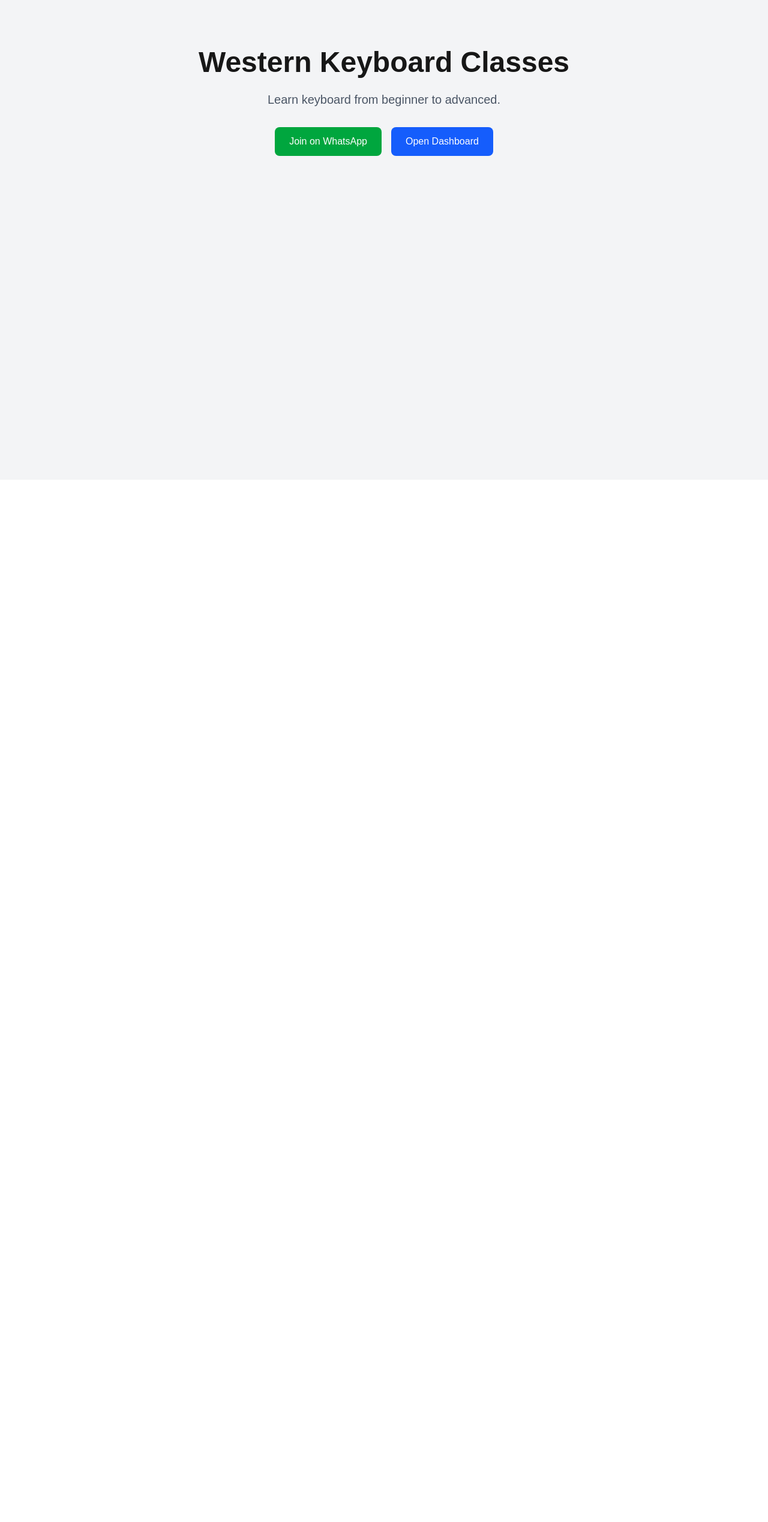
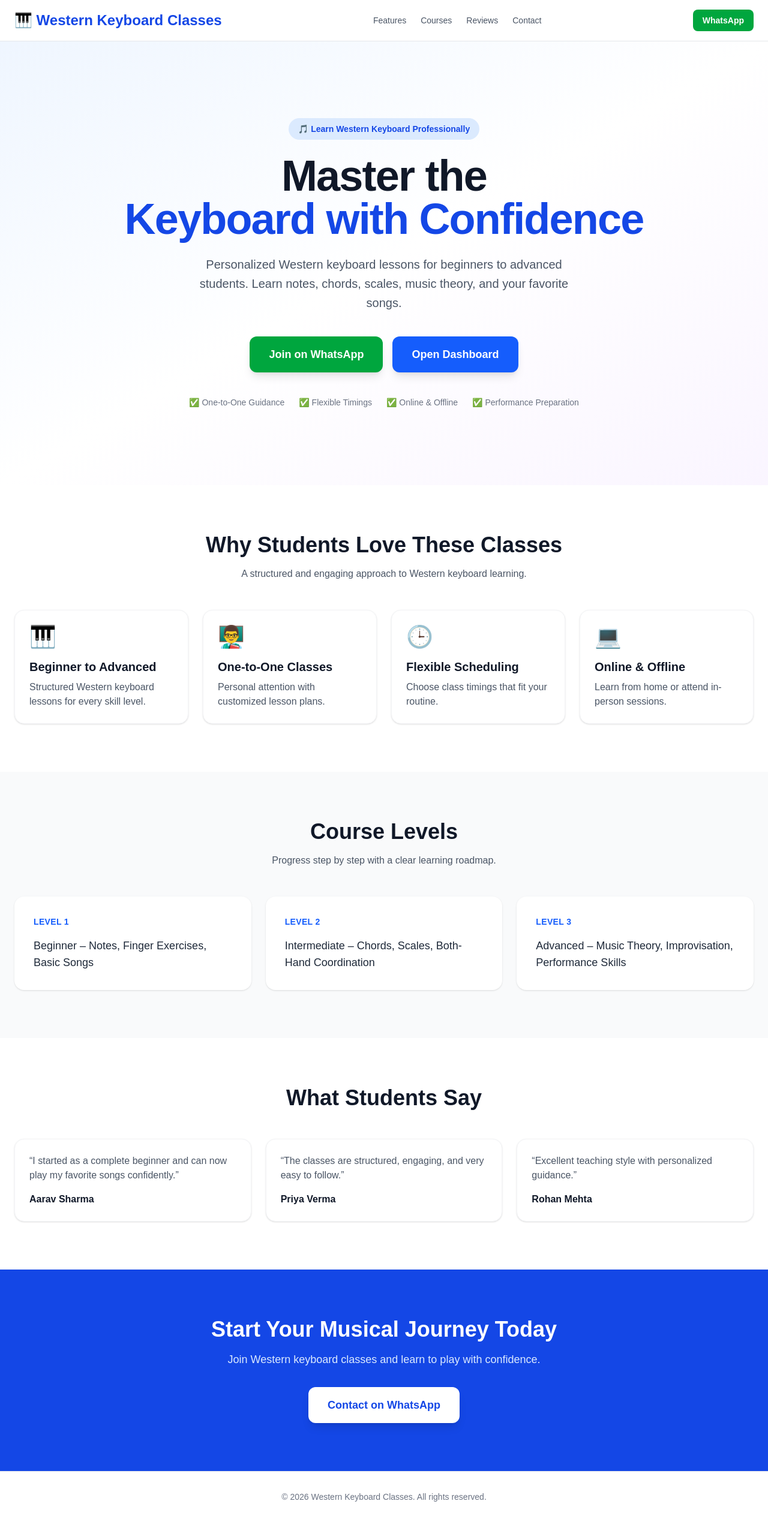
Before and after one commit to Shre2409/western-keyboard-classes, a Next.js app: page / in a window 1280 px wide. Shown: the whole page at 60% size. Before the commit the page ends 800 px from the top, so only its background shows below. Built offline with nearby package versions, Linux system fonts and the light colour scheme.

Commit message:
Updated homepage design

```diff
--- a/app/page.tsx
+++ b/app/page.tsx
@@ -1,32 +1,217 @@
 import Link from 'next/link'
+
+const features = [
+  {
+    title: 'Beginner to Advanced',
+    description: 'Structured Western keyboard lessons for every skill level.',
+    icon: '🎹',
+  },
+  {
+    title: 'One-to-One Classes',
+    description: 'Personal attention with customized lesson plans.',
+    icon: '👨‍🏫',
+  },
+  {
+    title: 'Flexible Scheduling',
+    description: 'Choose class timings that fit your routine.',
+    icon: '🕒',
+  },
+  {
+    title: 'Online & Offline',
+    description: 'Learn from home or attend in-person sessions.',
+    icon: '💻',
+  },
+]
+
+const levels = [
+  'Beginner – Notes, Finger Exercises, Basic Songs',
+  'Intermediate – Chords, Scales, Both-Hand Coordination',
+  'Advanced – Music Theory, Improvisation, Performance Skills',
+]
+
+const testimonials = [
+  {
+    name: 'Aarav Sharma',
+    text: 'I started as a complete beginner and can now play my favorite songs confidently.',
+  },
+  {
+    name: 'Priya Verma',
+    text: 'The classes are structured, engaging, and very easy to follow.',
+  },
+  {
+    name: 'Rohan Mehta',
+    text: 'Excellent teaching style with personalized guidance.',
+  },
+]
 
 export default function Home() {
   return (
-    <main className="min-h-screen bg-gray-100">
-      <section className="max-w-6xl mx-auto px-6 py-20 text-center">
-        <h1 className="text-5xl font-bold mb-6">
-          Western Keyboard Classes
+    <main className="min-h-screen bg-white text-gray-900">
+      {/* Navigation */}
+      <header className="sticky top-0 z-50 border-b border-gray-200 bg-white/90 backdrop-blur">
+        <nav className="mx-auto flex max-w-7xl items-center justify-between px-6 py-4">
+          <div className="text-2xl font-bold text-blue-700">🎹 Western Keyboard Classes</div>
+
+          <div className="hidden md:flex items-center gap-6 text-sm font-medium text-gray-600">
+            <a href="#features" className="hover:text-blue-700">Features</a>
+            <a href="#courses" className="hover:text-blue-700">Courses</a>
+            <a href="#testimonials" className="hover:text-blue-700">Reviews</a>
+            <a href="#contact" className="hover:text-blue-700">Contact</a>
+          </div>
+
+          <a
+            href="https://wa.me/919479966175"
+            target="_blank"
+            className="rounded-lg bg-green-600 px-4 py-2 text-sm font-semibold text-white hover:bg-green-700"
+          >
+            WhatsApp
+          </a>
+        </nav>
+      </header>
+
+      {/* Hero Section */}
+      <section className="bg-gradient-to-br from-blue-50 via-white to-purple-50">
+        <div className="mx-auto max-w-7xl px-6 py-24 md:py-32">
+          <div className="mx-auto max-w-4xl text-center">
+            <div className="mb-6 inline-block rounded-full bg-blue-100 px-4 py-2 text-sm font-semibold text-blue-700">
+              🎵 Learn Western Keyboard Professionally
+            </div>
+
+            <h1 className="mb-6 text-5xl font-extrabold tracking-tight text-gray-900 md:text-7xl">
+              Master the
+              <span className="block text-blue-700">Keyboard with Confidence</span>
             </h1>
-        <p className="text-xl text-gray-600 mb-8">
-          Learn keyboard from beginner to advanced.
+
+            <p className="mx-auto mb-10 max-w-2xl text-lg leading-8 text-gray-600 md:text-xl">
+              Personalized Western keyboard lessons for beginners to advanced students.
+              Learn notes, chords, scales, music theory, and your favorite songs.
             </p>
 
-        <div className="flex justify-center gap-4">
+            <div className="flex flex-col justify-center gap-4 sm:flex-row">
               <a
                 href="https://wa.me/919479966175"
-            className="bg-green-600 text-white px-6 py-3 rounded-lg"
+                target="_blank"
+                className="rounded-xl bg-green-600 px-8 py-4 text-lg font-semibold text-white shadow-lg hover:bg-green-700"
               >
                 Join on WhatsApp
               </a>
 
               <Link
                 href="/dashboard"
-            className="bg-blue-600 text-white px-6 py-3 rounded-lg"
+                className="rounded-xl bg-blue-600 px-8 py-4 text-lg font-semibold text-white shadow-lg hover:bg-blue-700"
               >
                 Open Dashboard
               </Link>
             </div>
+
+            <div className="mt-10 flex flex-wrap justify-center gap-6 text-sm text-gray-500">
+              <span>✅ One-to-One Guidance</span>
+              <span>✅ Flexible Timings</span>
+              <span>✅ Online & Offline</span>
+              <span>✅ Performance Preparation</span>
+            </div>
+          </div>
+        </div>
       </section>
+
+      {/* Features */}
+      <section id="features" className="py-20">
+        <div className="mx-auto max-w-7xl px-6">
+          <div className="mx-auto max-w-2xl text-center">
+            <h2 className="text-4xl font-bold">Why Students Love These Classes</h2>
+            <p className="mt-4 text-gray-600">
+              A structured and engaging approach to Western keyboard learning.
+            </p>
+          </div>
+
+          <div className="mt-12 grid gap-6 md:grid-cols-2 lg:grid-cols-4">
+            {features.map((feature) => (
+              <div
+                key={feature.title}
+                className="rounded-2xl border border-gray-100 bg-white p-6 shadow-sm hover:shadow-lg"
+              >
+                <div className="mb-4 text-4xl">{feature.icon}</div>
+                <h3 className="mb-2 text-xl font-semibold">{feature.title}</h3>
+                <p className="text-gray-600">{feature.description}</p>
+              </div>
+            ))}
+          </div>
+        </div>
+      </section>
+
+      {/* Courses */}
+      <section id="courses" className="bg-gray-50 py-20">
+        <div className="mx-auto max-w-7xl px-6">
+          <div className="text-center">
+            <h2 className="text-4xl font-bold">Course Levels</h2>
+            <p className="mt-4 text-gray-600">
+              Progress step by step with a clear learning roadmap.
+            </p>
+          </div>
+
+          <div className="mt-12 grid gap-6 md:grid-cols-3">
+            {levels.map((level, index) => (
+              <div
+                key={level}
+                className="rounded-2xl bg-white p-8 shadow-sm"
+              >
+                <div className="mb-4 text-sm font-bold uppercase tracking-wide text-blue-600">
+                  Level {index + 1}
+                </div>
+                <p className="text-lg font-medium text-gray-800">{level}</p>
+              </div>
+            ))}
+          </div>
+        </div>
+      </section>
+
+      {/* Testimonials */}
+      <section id="testimonials" className="py-20">
+        <div className="mx-auto max-w-7xl px-6">
+          <div className="text-center">
+            <h2 className="text-4xl font-bold">What Students Say</h2>
+          </div>
+
+          <div className="mt-12 grid gap-6 md:grid-cols-3">
+            {testimonials.map((testimonial) => (
+              <div
+                key={testimonial.name}
+                className="rounded-2xl border border-gray-100 bg-white p-6 shadow-sm"
+              >
+                <p className="text-gray-600">“{testimonial.text}”</p>
+                <div className="mt-4 font-semibold text-gray-900">
+                  {testimonial.name}
+                </div>
+              </div>
+            ))}
+          </div>
+        </div>
+      </section>
+
+      {/* Contact CTA */}
+      <section id="contact" className="bg-blue-700 py-20 text-white">
+        <div className="mx-auto max-w-4xl px-6 text-center">
+          <h2 className="text-4xl font-bold">Start Your Musical Journey Today</h2>
+          <p className="mt-4 text-lg text-blue-100">
+            Join Western keyboard classes and learn to play with confidence.
+          </p>
+
+          <a
+            href="https://wa.me/919479966175"
+            target="_blank"
+            className="mt-8 inline-block rounded-xl bg-white px-8 py-4 text-lg font-semibold text-blue-700 shadow-lg hover:bg-gray-100"
+          >
+            Contact on WhatsApp
+          </a>
+        </div>
+      </section>
+
+      {/* Footer */}
+      <footer className="border-t border-gray-200 bg-white py-8">
+        <div className="mx-auto max-w-7xl px-6 text-center text-sm text-gray-500">
+          © {new Date().getFullYear()} Western Keyboard Classes. All rights reserved.
+        </div>
+      </footer>
     </main>
   )
 }
```
Lines whose indentation alone changed are shown as unchanged.
